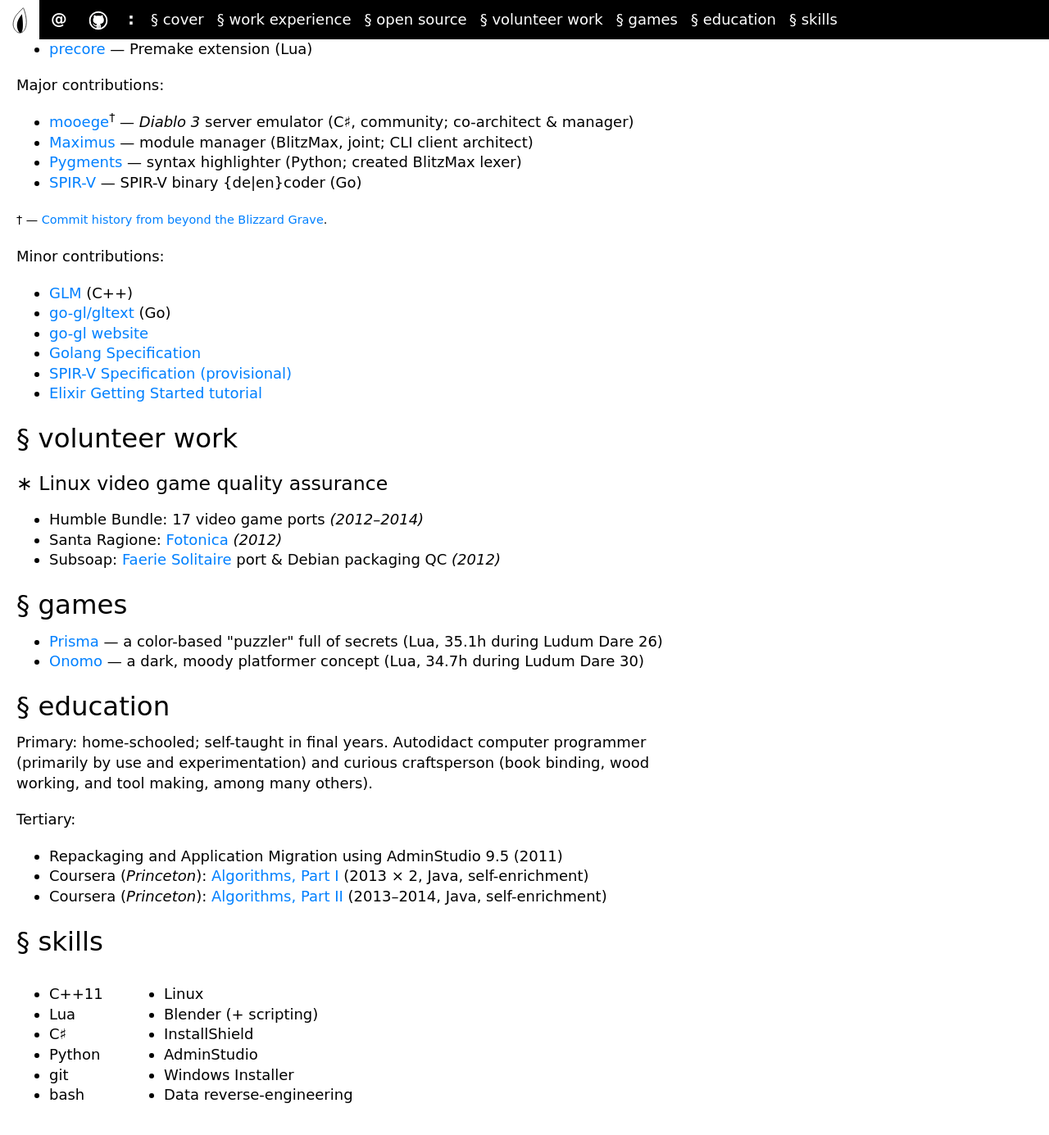
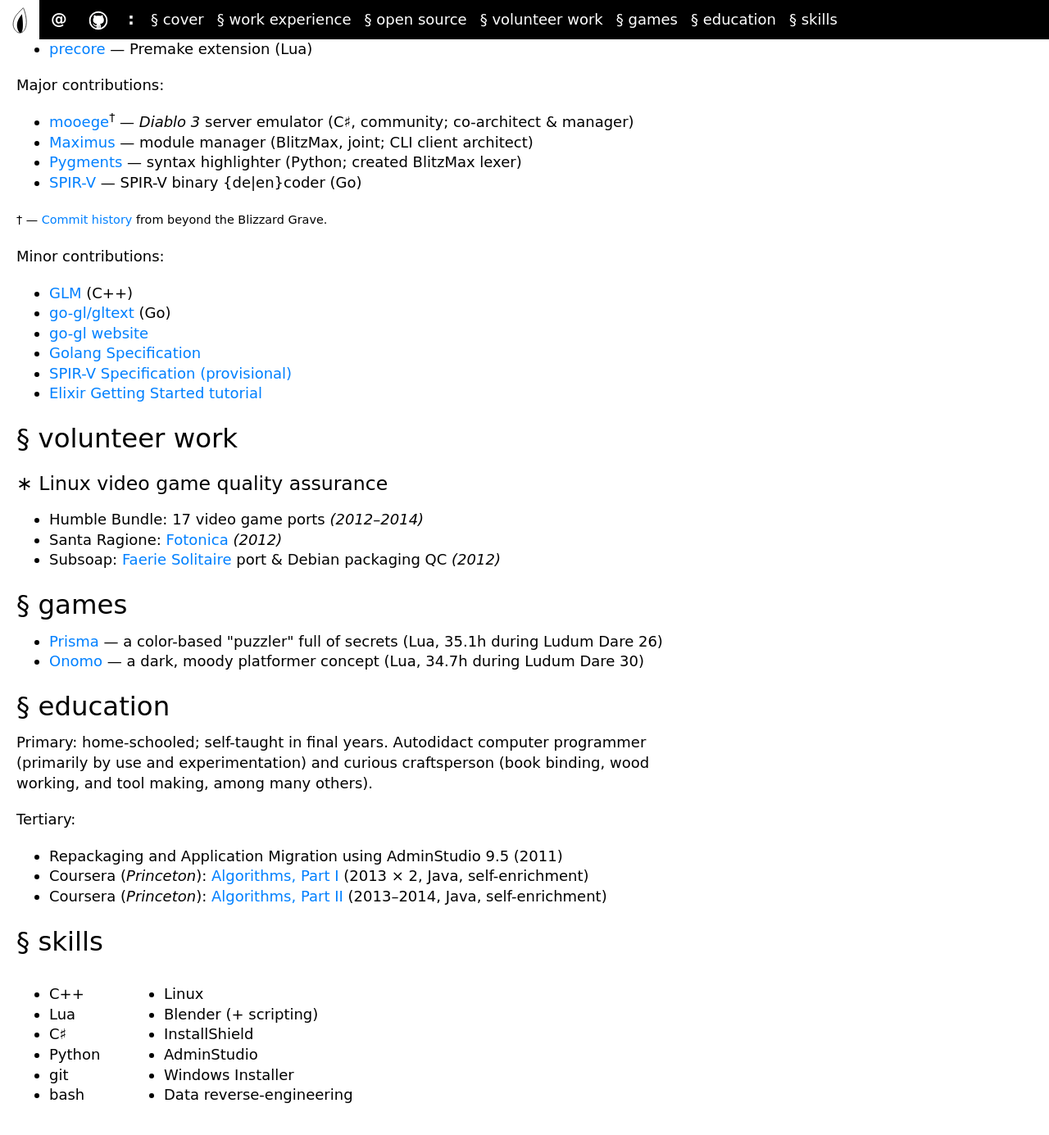
Before and after one commit to komiga/homesite, a Jekyll site: the page built from resume/index.html, in a window 1280 px wide and 1400 px high, scrolled down 1378 px. Shown: the top 1385 px of the window at 82% size. Built offline with Jekyll 4.4.1, drawn with Linux system fonts in a browser that asks for light colours.

Commit message:
resume: tidy.

```diff
--- a/resume/index.html
+++ b/resume/index.html
@@ -76,7 +76,7 @@
 	<li><a target="_blank" href="https://github.com/jteeuwen/spirv">SPIR-V</a> &mdash; SPIR-V binary {de|en}coder (Go)</li>
 </ul>
 
-<p><small>&dagger; &mdash; <a target="_blank" href="http://www.openhub.net/p/mooege/contributors/2518259584869112">Commit history from beyond the Blizzard Grave</a>.</small></p>
+<p><small>&dagger; &mdash; <a target="_blank" href="http://www.openhub.net/p/mooege/contributors/2518259584869112">Commit history</a> from beyond the Blizzard Grave.</small></p>
 
 <p>Minor contributions:</p>
 
@@ -135,7 +135,7 @@
 <h1>&sect; skills<a class="para-ref" id="skills" href="#skills"></a></h1>
 
 <ul class="float-list" style="width: 10%;">
-	<li>C++11</li>
+	<li>C++</li>
 	<li>Lua</li>
 	<li>C♯</li>
 	<li>Python</li>
```
